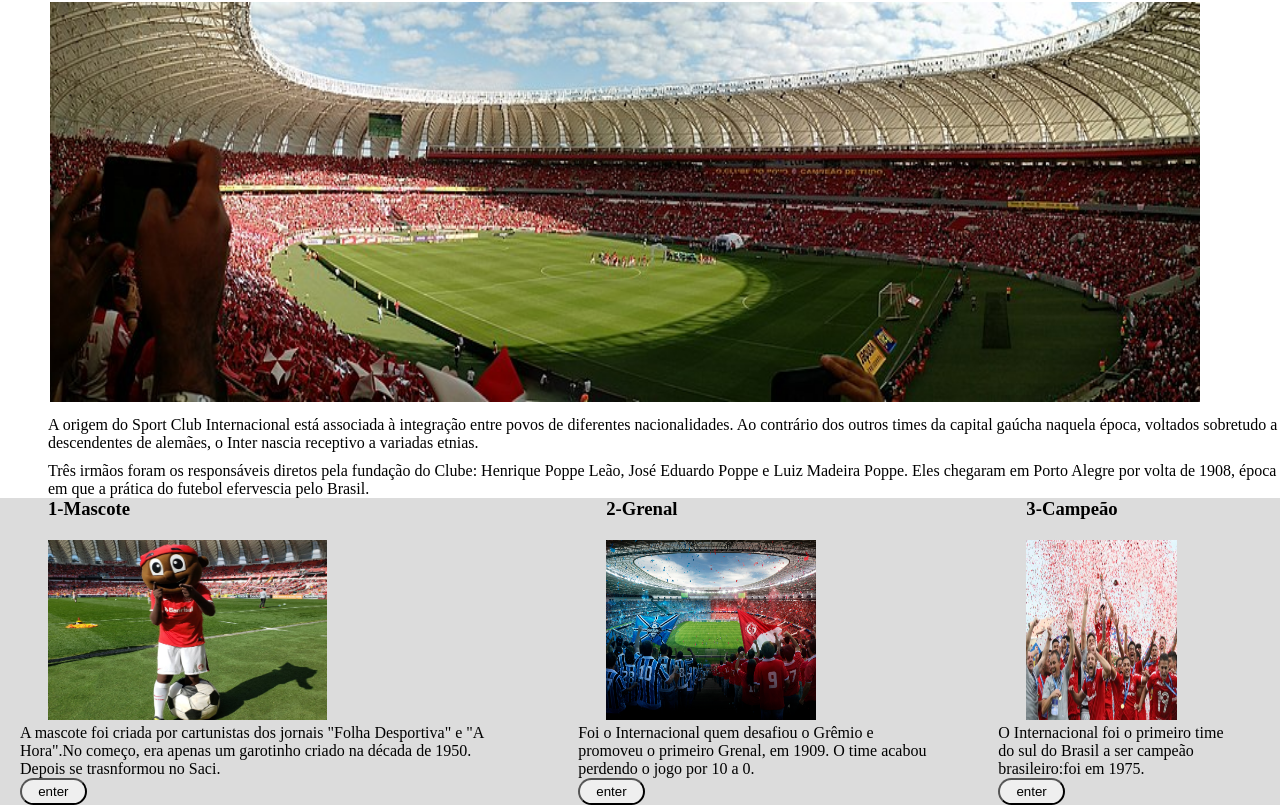
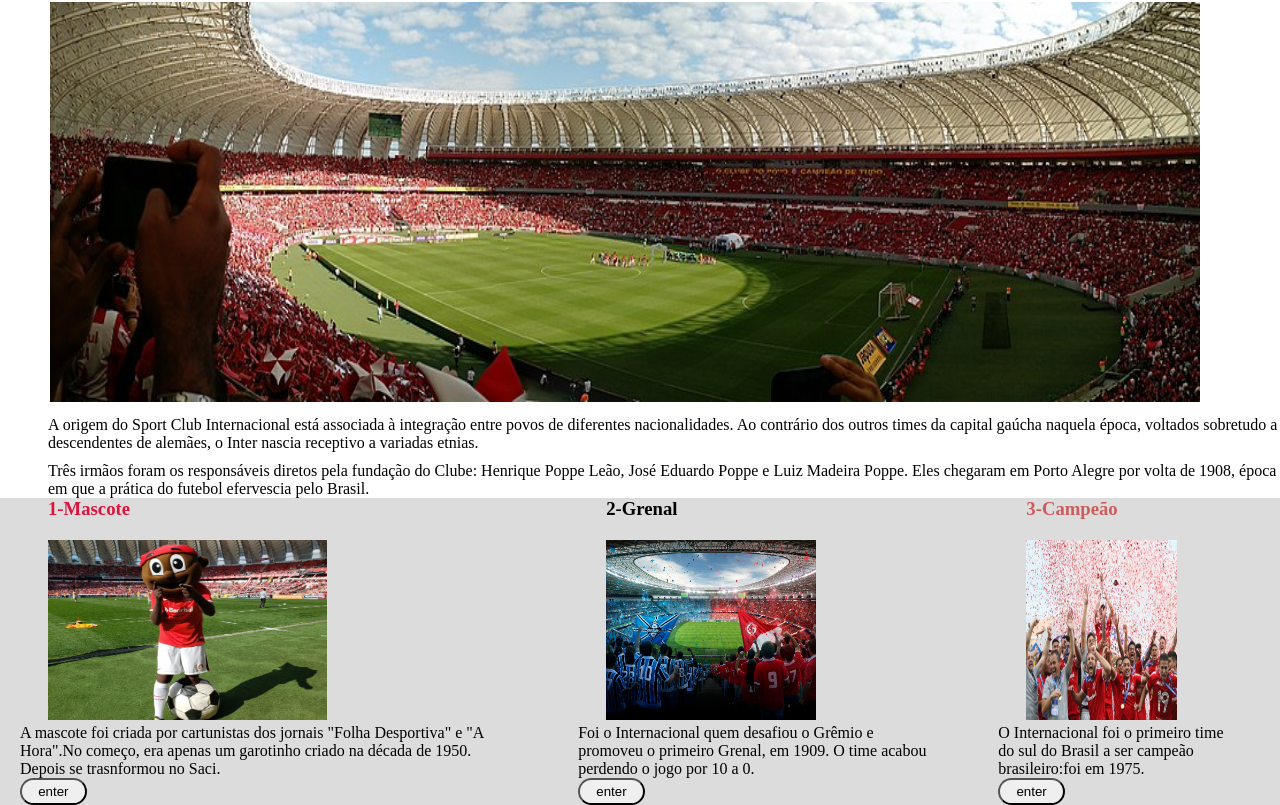
Before and after one commit to gi-nascimento/0701-Giovanna-N, a plain HTML site: page index.html in a window 1280 px wide. Shown: the part 483-1288 px from the top of the page. Drawn offline with Linux system fonts and the light colour scheme; a script that the page names is missing.

Commit message:
Update style.css

```diff
--- a/style.css
+++ b/style.css
@@ -63,3 +63,11 @@ footer div button{
     height: 2em;
     width: 5em;
 }
+
+footer div:first-child h3{
+    color: crimson;
+}
+
+footer div:last-child h3{
+    color: indianred;
+}
```
